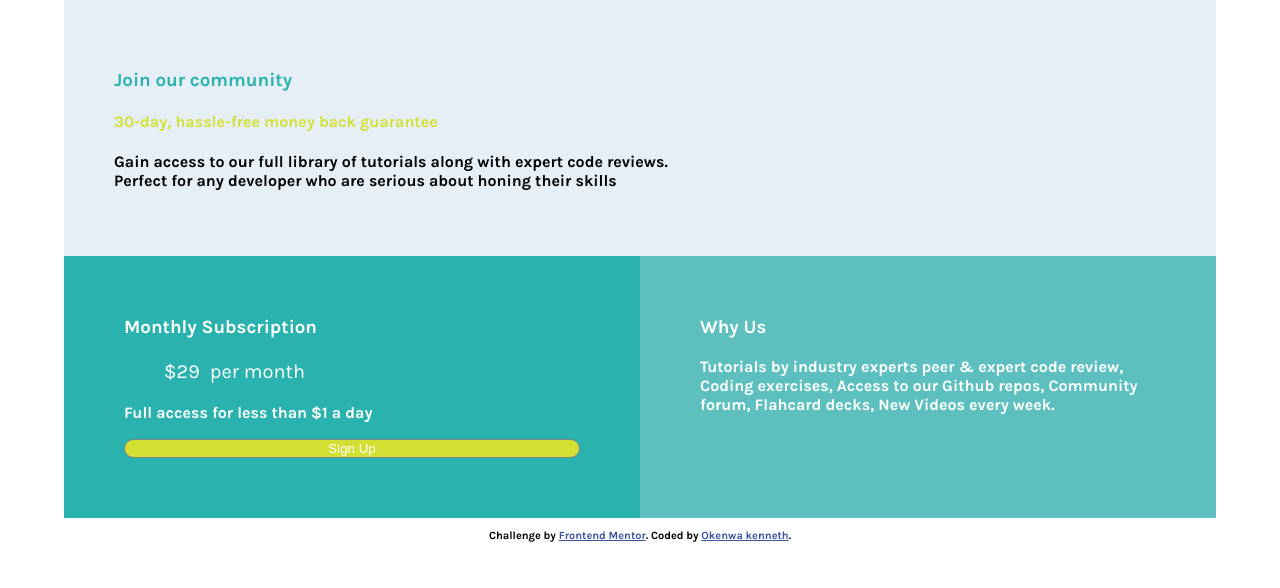
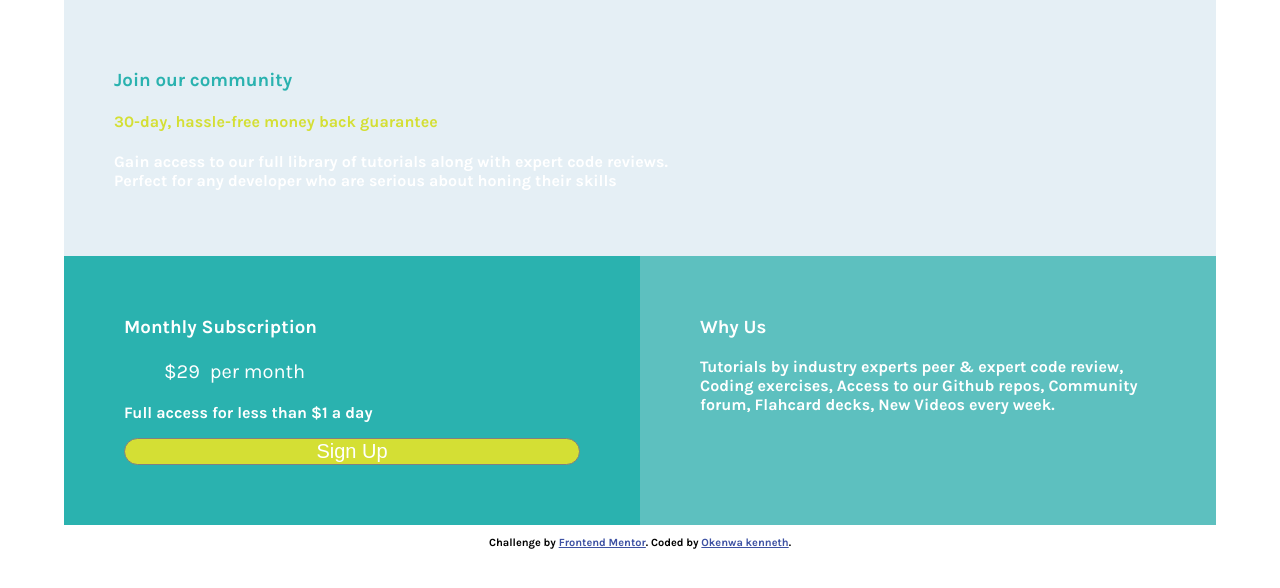
Before and after one commit to Anekenonso/Responsive-single-webpage, a plain HTML site: page index.html in a window 1280 px wide. Drawn offline with Linux system fonts and the light colour scheme.

Commit message:
increase button font size, change community text color

```diff
--- a/style.css
+++ b/style.css
@@ -35,7 +35,9 @@ justify-content: center;
 .one .content h4{
     color: hsl(64, 73%, 54%);
 }
-
+.one .content p{
+    color: #fff;
+}
 
 .two{
     grid-template-columns: 1fr 1fr;
@@ -77,9 +79,9 @@ justify-content: center;
 		border-radius: 16px;
 	    size: 20px;
 		color: rgb(255, 255, 255);
-		cursor: pointer;
+        font-size: 20px;
         border: 1px solid gray;
-        box-shadow: 2px;
+        box-shadow: 10px;
 }
 
 .why-us .content{
```
